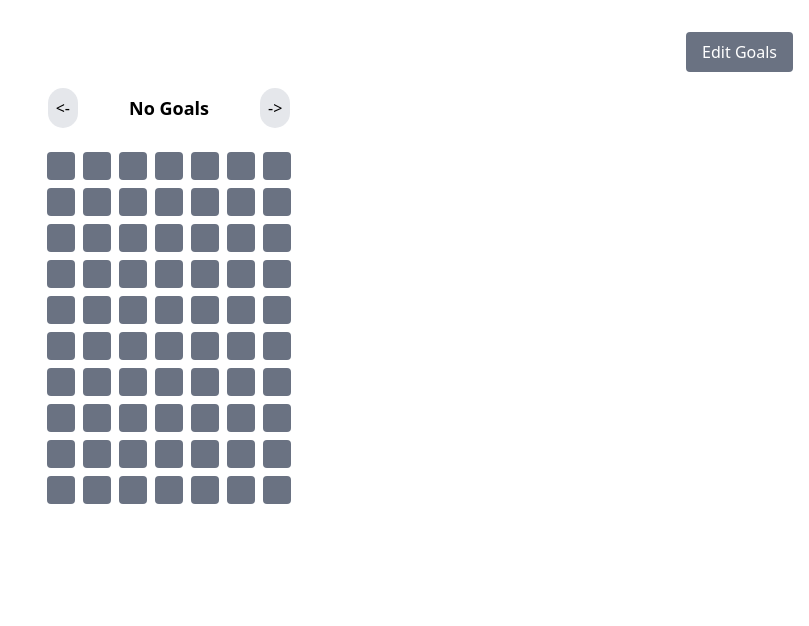
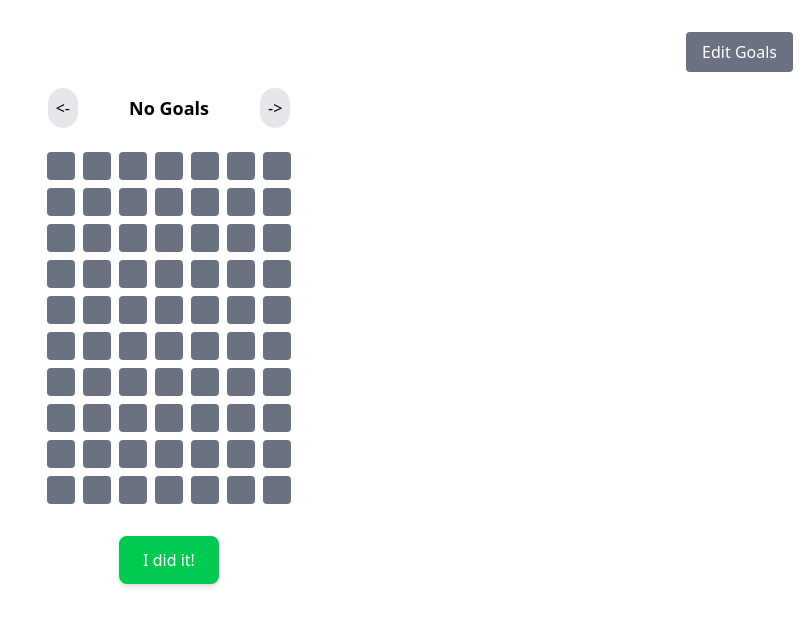
Before and after one commit to andydmort/habit-grid, a Vue app: page / in a window 1280 px wide. Shown: the top 626 px of the page, without its empty margins (471-1280 px from the left). Built offline with nearby package versions, Linux system fonts and the light colour scheme.

Commit message:
feat: add a quick checkbox button.

```diff
--- a/src/App.vue
+++ b/src/App.vue
@@ -55,6 +55,11 @@ const onGoalsEdited = async () => {
 const startDate = new Date();
 const startDateStr = startDate.toISOString().split('T')[0];
 
+// Function to handle quick check-off for today
+const quickCheckToday = async () => {
+  const today = new Date().toISOString().split('T')[0];
+  selectedDay.value = today;
+};
 
 onMounted(async () => {
   onGoalsEdited();
@@ -87,6 +92,14 @@ onMounted(async () => {
       @day-clicked="onDayClicked"
     />
 
+    <!-- Quick check-off button -->
+    <button
+      class="mt-6 px-6 py-3 bg-green-500 text-white rounded-lg hover:bg-green-600 transition-colors shadow-md"
+      @click="quickCheckToday"
+    >
+      I did it!
+    </button>
+
     <HabitModal
       v-if="selectedDay"
       :day="selectedDay"
--- a/src/components/DateBox.vue
+++ b/src/components/DateBox.vue
@@ -27,10 +27,8 @@ const currentGoalsForDate = ref<string[]>([]);
 
 let afterToday = computed<boolean>(() => {
     const today = new Date();
-    today.setHours(0, 0, 0, 0); // Reset time to 00:00:00
-    const dateToCompare = new Date(props.date);
-    dateToCompare.setHours(0, 0, 0, 0); // Reset time to 00:00:00
-    return dateToCompare > today;
+    const todayStr = today.toISOString().split('T')[0]; // Get today's date in YYYY-MM-DD format
+    return props.date > todayStr; // Simple string comparison of YYYY-MM-DD format
 });
 
 let shouldBeColored = computed<boolean>(()=>{
```
